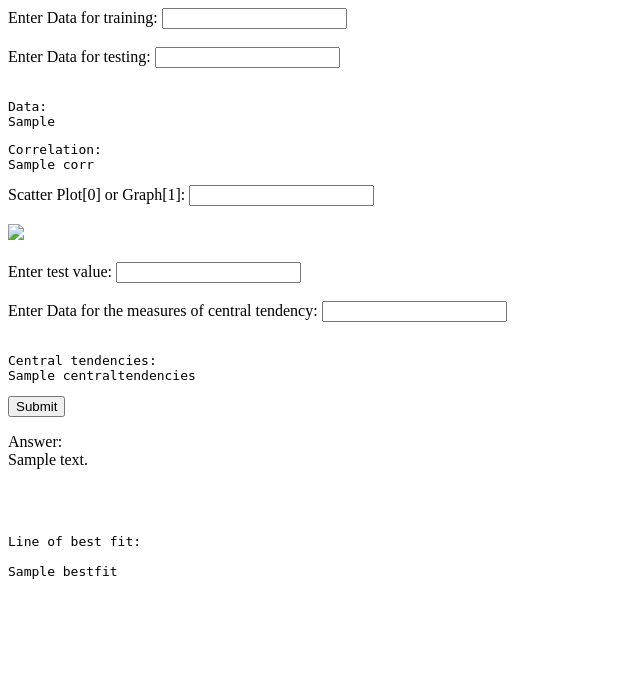
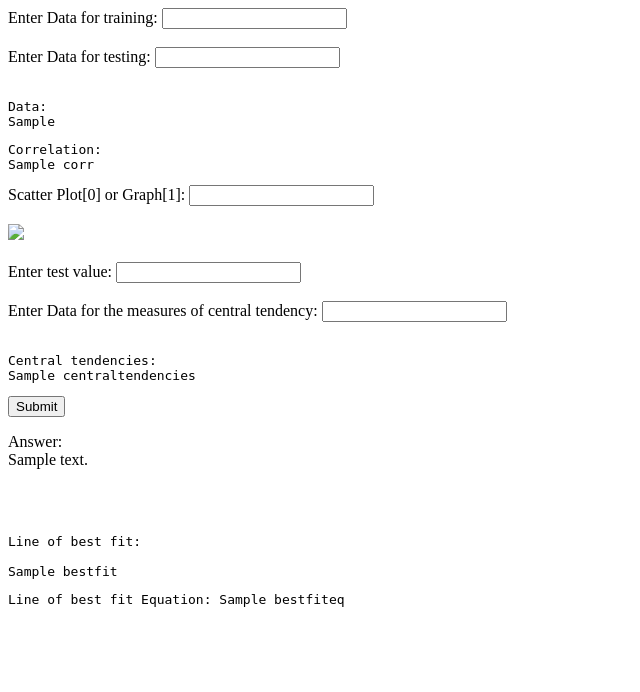
Before and after one commit to vatdut8994/vatsalstatssolver, a Flask app: template templates/stats.html in a window 1280 px wide. Shown: the top 692 px of the page, without its empty margins (0-640 px from the left). Run offline with Flask 2, Linux system fonts and the light colour scheme; the template is opened without the code that fills it: most values are stand-ins (such as "Sample title", 1, 10 or a date in 2020).

Commit message:
Update stats.html

```diff
--- a/templates/stats.html
+++ b/templates/stats.html
@@ -25,6 +25,7 @@
         <input type="submit" value="Submit">
         <p>Answer: <br>{{answer}}</p><br><br>
         <pre>Line of best fit: <br><br>{{bestfit}}</pre>
+        <pre>Line of best fit Equation: {{bestfiteq}}</pre>
     </form>
 </body>
 </html>
```
